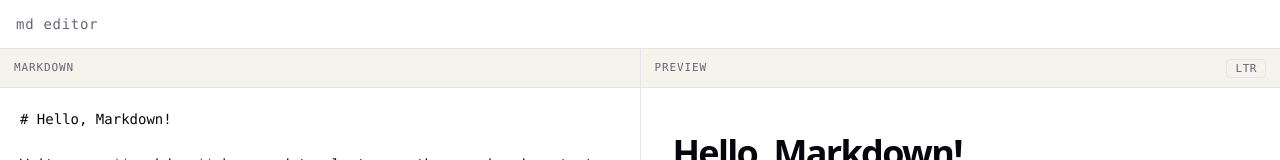
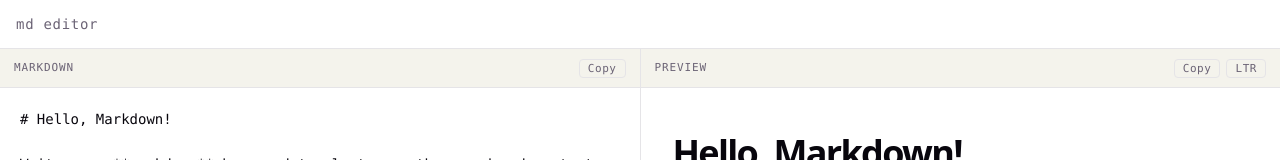
Before and after one commit to bakrialloush/md-rtl, a React (Vite) app: page / in a window 1280 px wide. Shown: the top 160 px of the page. Built offline with nearby package versions, Linux system fonts and the light colour scheme.

Commit message:
Add a feature to copy content in each section of split view

```diff
--- a/src/App.css
+++ b/src/App.css
@@ -56,6 +56,36 @@
   display: flex;
   align-items: center;
   justify-content: space-between;
+}
+
+.pane-actions {
+  display: flex;
+  align-items: center;
+  gap: 6px;
+}
+
+.copy-btn {
+  font-size: 11px;
+  font-family: var(--mono);
+  padding: 2px 8px;
+  border: 1px solid var(--border);
+  border-radius: 4px;
+  background: transparent;
+  color: var(--text);
+  cursor: pointer;
+  letter-spacing: 0.05em;
+  transition: background 0.15s, color 0.15s, border-color 0.15s;
+}
+
+.copy-btn:hover {
+  border-color: var(--accent);
+  color: var(--accent);
+}
+
+.copy-btn.copied {
+  background: var(--accent);
+  border-color: var(--accent);
+  color: #fff;
 }
 
 .dir-toggle {
--- a/src/App.tsx
+++ b/src/App.tsx
@@ -1,4 +1,4 @@
-import { useState } from 'react'
+import { useState, useRef } from 'react'
 import ReactMarkdown from 'react-markdown'
 import remarkGfm from 'remark-gfm'
 import './App.css'
@@ -34,9 +34,35 @@ function greet(name: string) {
 > Start editing on the left — or paste your own markdown.
 `
 
+function CopyButton({ getText, getHtml }: { getText: () => string; getHtml?: () => string }) {
+  const [copied, setCopied] = useState(false)
+
+  const handleCopy = async () => {
+    if (getHtml) {
+      await navigator.clipboard.write([
+        new ClipboardItem({
+          'text/html': new Blob([getHtml()], { type: 'text/html' }),
+          'text/plain': new Blob([getText()], { type: 'text/plain' }),
+        }),
+      ])
+    } else {
+      await navigator.clipboard.writeText(getText())
+    }
+    setCopied(true)
+    setTimeout(() => setCopied(false), 2000)
+  }
+
+  return (
+    <button className={`copy-btn ${copied ? 'copied' : ''}`} onClick={handleCopy}>
+      {copied ? 'Copied!' : 'Copy'}
+    </button>
+  )
+}
+
 export default function App() {
   const [content, setContent] = useState(INITIAL_CONTENT)
   const [rtl, setRtl] = useState(false)
+  const previewRef = useRef<HTMLDivElement>(null)
 
   return (
     <div className="app">
@@ -46,7 +72,10 @@ export default function App() {
 
       <main className="editor-area">
         <div className="pane pane-editor">
-          <div className="pane-label">Markdown</div>
+          <div className="pane-label">
+            Markdown
+            <CopyButton getText={() => content} />
+          </div>
           <textarea
             value={content}
             onChange={(e) => setContent(e.target.value)}
@@ -57,6 +86,11 @@ export default function App() {
         <div className="pane pane-preview">
           <div className="pane-label">
             Preview
+            <div className="pane-actions">
+              <CopyButton
+                getText={() => previewRef.current?.innerText ?? ''}
+                getHtml={() => previewRef.current?.innerHTML ?? ''}
+              />
               <button
                 className={`dir-toggle ${rtl ? 'active' : ''}`}
                 onClick={() => setRtl((v) => !v)}
@@ -65,7 +99,8 @@ export default function App() {
                 {rtl ? 'RTL' : 'LTR'}
               </button>
             </div>
-          <div className="markdown-body" dir={rtl ? 'rtl' : 'ltr'}>
+          </div>
+          <div className="markdown-body" dir={rtl ? 'rtl' : 'ltr'} ref={previewRef}>
             <ReactMarkdown remarkPlugins={[remarkGfm]}>
               {content}
             </ReactMarkdown>
```
Lines whose indentation alone changed are shown as unchanged.
